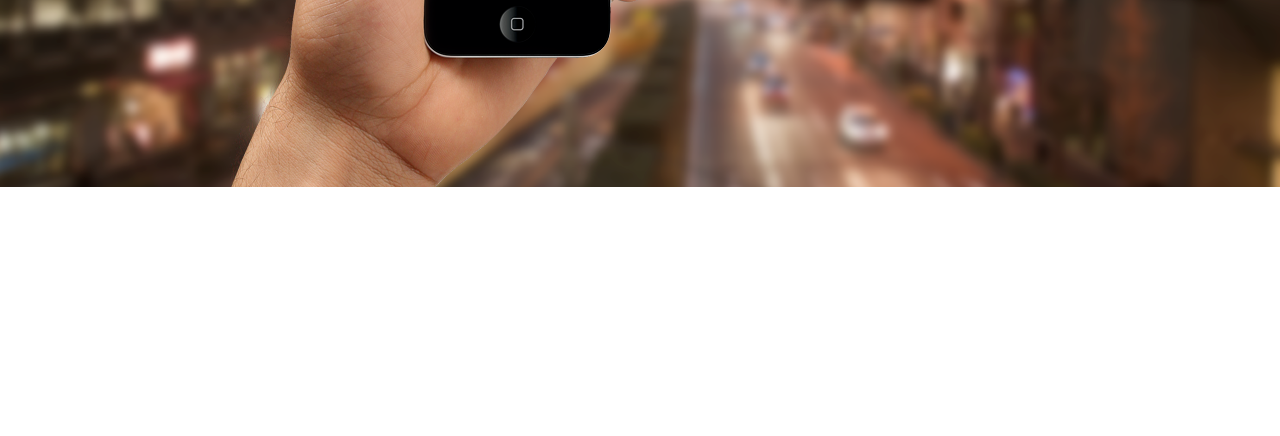
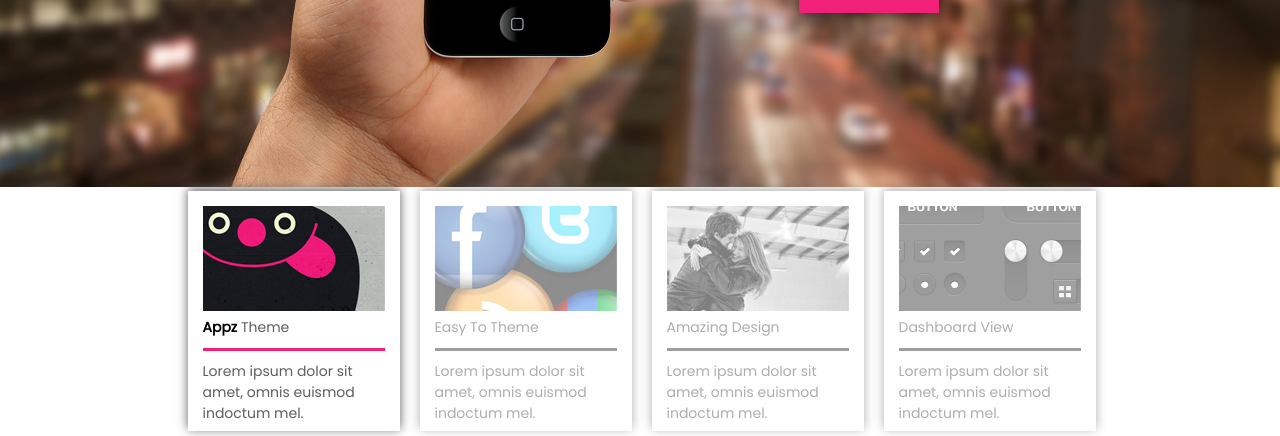
Before and after one commit to scorppavel/thirdtemplate, a plain HTML site: page index.html in a window 1280 px wide. Shown: the part 364-800 px from the top of the page. Drawn offline with Linux system fonts and the light colour scheme.

Commit message:
Added new section(carousel)

```diff
--- a/assets/css/style.css
+++ b/assets/css/style.css
@@ -2,6 +2,9 @@ body {
     padding: 0;
     margin: 0;
     color: #5e5e5e;
+    background: #fff;
+    font-family: 'Poppins', sans-serif;
+    font-family: 'Lobster', cursive;
 }
 
 button {
@@ -30,10 +33,12 @@ button {
 }
 
 .main-text {
+    font-family: 'Poppins', sans-serif;
+    font-weight: normal;
     margin-bottom: 42px;
     width: 363px;
     color: #fff;
-    font-size: 20px;
+    font-size: 21px;
     text-shadow: 2px 2px 3px #000;
 }
 
@@ -50,3 +55,50 @@ button {
     font-size: 16px;
     font-weight: bold;
 }
+
+.carousel {
+    display: flex;
+    margin: 0 auto;
+    height: 245px;
+    width: 945px;
+}
+
+.img-first  {
+    margin-left: 20px;
+    width: 182px;
+    height: 210px;
+    font-family: 'Poppins', sans-serif;
+    font-size: 14px;
+    border: 15px solid #fff;
+    box-shadow: 0px -2px 10px 0px #5e5e5e;
+}
+
+.text-down-img {
+    padding-bottom: 10px;
+    font-family: 'Poppins', sans-serif;
+    border-bottom: 3px solid #f12078;
+    margin-bottom: 10px;
+}
+
+.text-down-img span {
+    font-weight: bold;
+    color: #000;
+}
+
+.img-next {
+    margin-left: 20px;
+    width: 182px;
+    height: 210px;
+    font-family: 'Poppins', sans-serif;
+    font-size: 14px;
+    border: 15px solid #fff;
+    opacity: .50;
+    box-shadow: 0px -2px 10px 0px #5e5e5e;
+}
+
+.text-down-next {
+    padding-bottom: 10px;
+    font-family: 'Poppins', sans-serif;
+    border-bottom: 3px solid #444243;
+    margin-bottom: 10px;
+}
--- a/index.html
+++ b/index.html
@@ -6,6 +6,7 @@
 	<meta name="viewport" content="width=device-width, initial-scale=1.0">
 	<meta http-equiv="X-UA-Compatible" content="ie=edge">
 	<link href="https://fonts.googleapis.com/css?family=Lobster" rel="stylesheet">
+	<link href="https://fonts.googleapis.com/css?family=Lobster|Poppins" rel="stylesheet">
 	<link rel="stylesheet" href="assets/css/style.css">
 	<title>Apps</title>
 </head>
@@ -28,6 +29,43 @@
 			</button>
 		</div>
 	</div>
+	<section class="carousel">
+		<div class="img-first">
+			<img src="/assets/img/appz-theme.png">
+			<div class="text-down-img">
+				<span>Appz</span> Theme
+			</div>
+			Lorem ipsum dolor sit amet,
+			omnis euismod indoctum mel.
+		</div>
+		<div class="img-next">
+			<img src="/assets/img/Easy.png">
+			<div class="text-down-next">
+				<span>Easy To</span> Theme
+			</div>
+			Lorem ipsum dolor sit amet,
+			omnis euismod indoctum mel.
+		</div>
+		<div class="img-next">
+			<img src="/assets/img/Amaizing.png">
+			<div class="text-down-next">
+				<span>Amazing</span> Design
+			</div>
+			Lorem ipsum dolor sit amet,
+			omnis euismod indoctum mel.
+		</div>
+		<div class="img-next">
+			<img src="/assets/img/dashboard.png">
+			<div class="text-down-next">
+				<span>Dashboard</span> View
+			</div>
+			Lorem ipsum dolor sit amet,
+			omnis euismod indoctum mel.
+		</div>
+	</section>
+
+
+
 </body>
 
 </html>
```
Also changed, not shown: assets/img/Amaizing.png (added), assets/img/Easy.png (added), assets/img/appz-theme.png (added), assets/img/dashboard.png (added).
